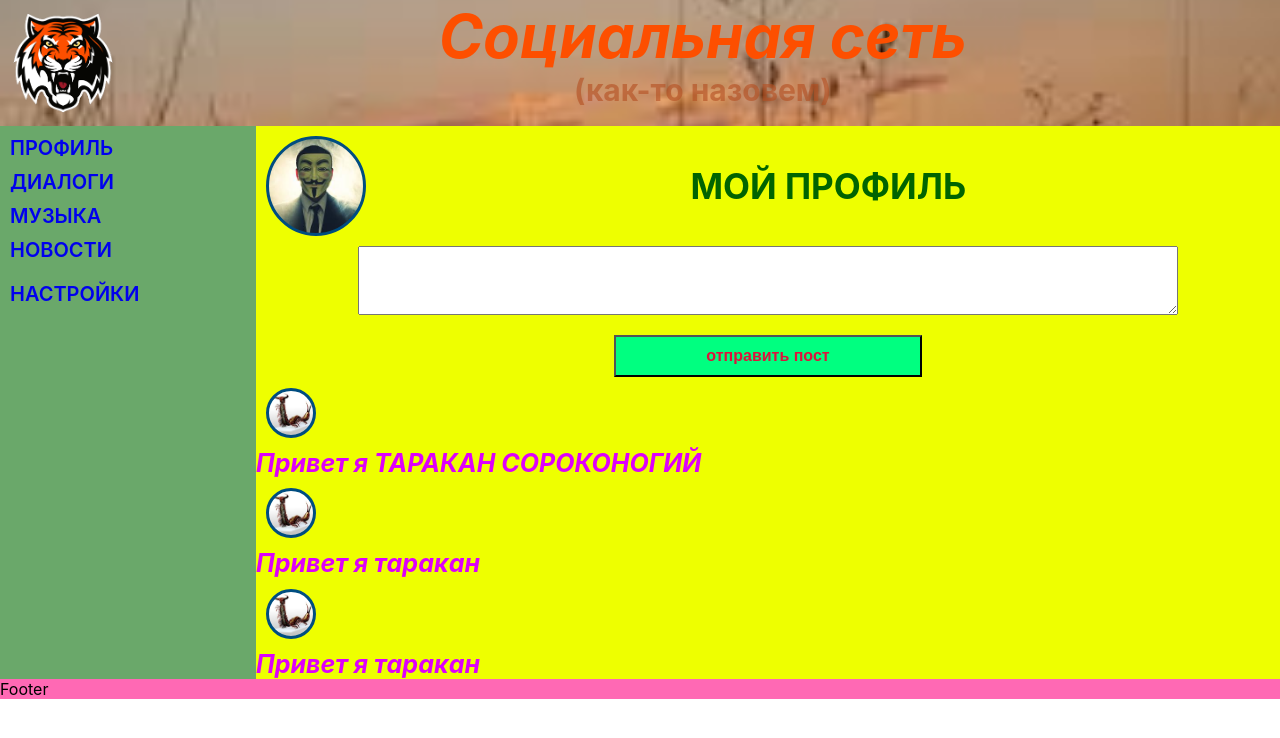
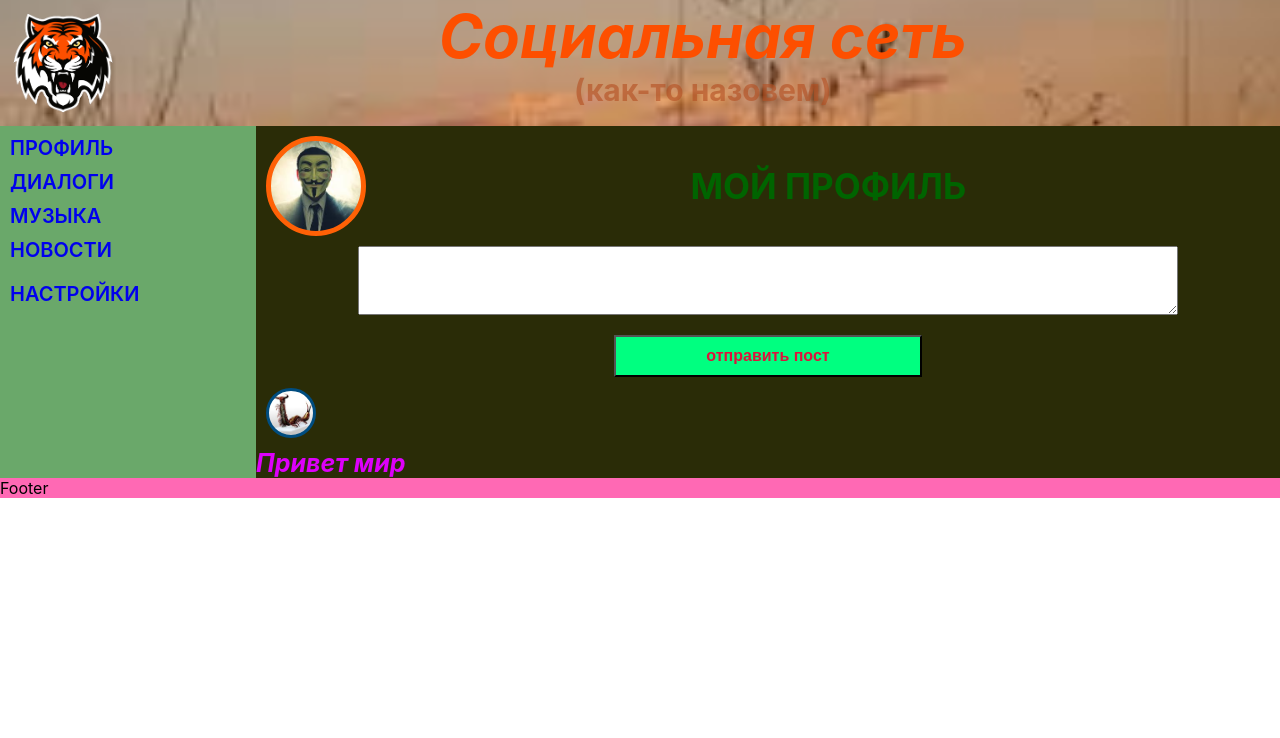
Before and after one commit to Babadooc/Site, a React (Create React App) app in the folder my-app/: page / in a window 1280 px wide. Shown: the top 738 px of the page. Built offline with nearby package versions, Linux system fonts and the light colour scheme.

Commit message:
все еще ковыряюсь

```diff
--- a/my-app/src/Hero/Profile/Profile.jsx
+++ b/my-app/src/Hero/Profile/Profile.jsx
@@ -4,6 +4,7 @@ import Wall from './Wall/Wall';
 
 
 const Profile = () => {
+
 
   return (
     <div className={style.main}>
@@ -20,9 +21,8 @@ const Profile = () => {
           <button className={style.addMyPost}>отправить пост</button>
         </div>
       </div>
-      <Wall wall=' Привет я ТАРАКАН СОРОКОНОГИЙ'></Wall>
-      <Wall wall=' Привет я таракан'></Wall>
-      <Wall wall=' Привет я таракан'></Wall>
+      <Wall wall= 'Привет мир'></Wall>
+
     </div>
   );
 }
--- a/my-app/src/Hero/Profile/Profile.module.css
+++ b/my-app/src/Hero/Profile/Profile.module.css
@@ -3,14 +3,14 @@
 .main {
   margin: 0;
   padding: 0;
-  background-color:rgb(238, 255, 0);
+  background-color:rgb(42, 44, 7);
 }
 .img{
   background: url(./image/ava.jpg) no-repeat center/cover;
   margin: 1%;
   width: 100px;
   height: 100px;
-  border: 3px solid rgb(0, 77, 128);
+  border: 5px solid rgb(255, 97, 6);
   border-radius: 50%;
   -webkit-border-radius: 50%;
   -moz-border-radius: 50%;
--- a/my-app/src/Hero/Profile/Wall/Wall.jsx
+++ b/my-app/src/Hero/Profile/Wall/Wall.jsx
@@ -8,7 +8,7 @@ const Wall = (props) => {
         <div className={style.img_wall}>
 
         </div>
-        <h2 className={style.title_wall}>{props.wall}</h2>
+  <h2 className={style.title_wall}>{props.wall} <span>{props.like}</span></h2>
       </div>
     </div>
   );
```
